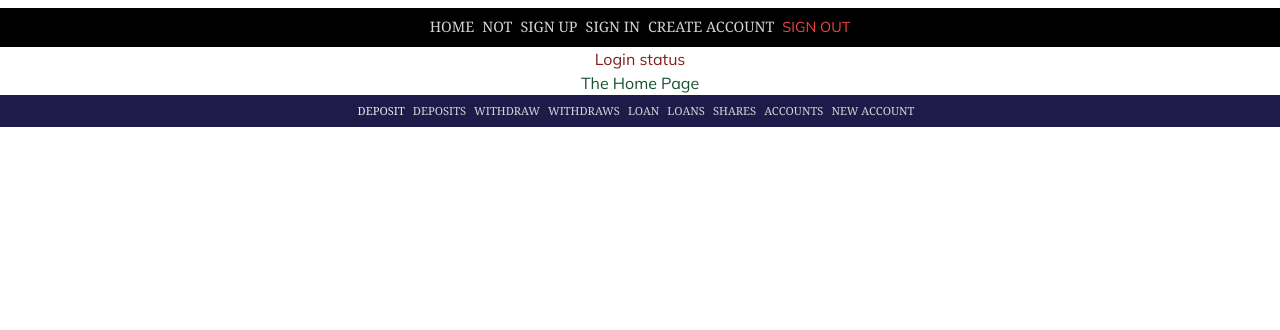
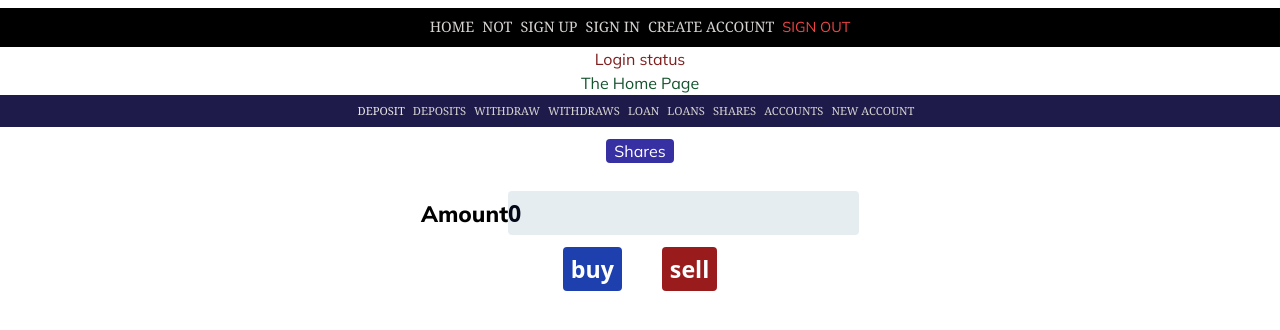
Before and after one commit to yusufnviiri/dsaccofront, a React (Create React App) app: page / in a window 1280 px wide. Both pictures are taken after typing "name@example.com", "Sample" into the empty fields and a click on the input 640 px from the left and 303 px from the top of the page. Shown: the top 330 px of the page. Built offline with nearby package versions, Linux system fonts and the light colour scheme; no server answers; a web font is replaced by a local one.

Commit message:
buy and sell shares

```diff
--- a/src/components/Home.js
+++ b/src/components/Home.js
@@ -1,9 +1,21 @@
 import React,{useEffect,useState} from 'react'
 import { useNavigate } from "react-router-dom"
 import { Link } from 'react-router-dom';
+import { useDispatch, useSelector } from "react-redux";
+
 import { buyshares,sellShares,getMemberShares } from '../redux/ApiSlice';
 function Home() {
     const navigate = useNavigate();
+    const dispatch = useDispatch();
+    const shares = useSelector((state)=>state.ApiSlice.shares)
+    const [buy,setBuy]= useState(false)
+    const [sell,setSell]= useState(false)
+    const [showSharesForm,setshowSharesForm]= useState(true)
+    const [sharesQuantity,setsharesQuantity]= useState(0)
+
+
+
+
 
   useEffect(()=>{
     let nullValue= JSON.stringify(localStorage.getItem("token"))
@@ -14,9 +26,21 @@ function Home() {
         navigate("/logins", { replace: true });
       }
   }, 3000);
+  dispatch(getMemberShares())
 
 
   })
+
+  useEffect(()=>{
+
+    console.log("getting")
+    console.log(shares)
+  },[dispatch])
+
+
+  const shareActions=()=>{
+
+  }
   return (
     <>
     <div>
@@ -33,6 +57,24 @@ function Home() {
   <Link className='text-stone-300 mr-2' to='/accounts'>Accounts</Link>
   <Link className='text-stone-300 mr-2' to='/new-account'>New Account </Link>
     </menu>
+<div>
+<button onClick={()=>{setshowSharesForm(!showSharesForm)}}    type='button' className='bg-indigo-800 text-white rounded px-2 my-3' >Shares</button>
+{showSharesForm===true?(
+    <div >    <form className='my-4'
+      onSubmit={(e) => {shareActions(e)
+    }}  ><label>Amount</label>
+<input   value={sharesQuantity}  onChange={(e)=>setsharesQuantity(e.target.value)} placeholder='shares'/>
+<div>
+<input  type='submit' value='buy' className=' mr-10 bg-blue-800 cursor-pointer text-white rounded px-2' /><input  type='submit' value='sell' className=' bg-red-800 cursor-pointer text-white rounded px-2' />
+</div>
+</form></div>
+
+):""}
+
+</div>
+
+
+
     </div>
 
     </>
--- a/src/components/loans/MemberLoans.js
+++ b/src/components/loans/MemberLoans.js
@@ -5,7 +5,6 @@ import { useDispatch, useSelector } from "react-redux";
 import { getMemberLoans ,payLoan} from '../../redux/ApiSlice';
 
 function MemberLoans() {
-  const amountRef = useRef(null)
     const dispatch = useDispatch();
     useEffect(()=>{dispatch(getMemberLoans())},[dispatch])
 
@@ -34,11 +33,9 @@ const paymentData= {
     amountPaid,loanId
 }
 const payLoanAmount=(e)=>{
-    console.log("the thing is here")
     e.preventDefault()
     if(amountPaid>0 && loanId>0){
         dispatch(payLoan(paymentData))
-        console.log("the shit is greater")
     }
 }
 
--- a/src/redux/ApiSlice.js
+++ b/src/redux/ApiSlice.js
@@ -53,14 +53,14 @@ export const getMemberWithdraws = createAsyncThunk("dsacco/withdraws", async ()
 });
 
 //get shares
-
 export const getMemberShares = createAsyncThunk("dsacco/shares", async () => {
   toke = await getToken();
   const config = {
     headers: { Authorization: `Bearer ${toke}` },
   };
+  const res = await axios.get(`${baseUrl}/Account/membershares`, config);
+  console.log(res);
 
-  const res = await axios.get(`${baseUrl}/Account/membershares`, config);
   return res.data;
 });
 
@@ -292,8 +292,9 @@ export const apiSlice = createSlice({
       }
     });
     builder.addCase(getMemberShares.fulfilled, (state, action) => {
+      console.log(action.payload);
+      console.log("shares");
       state.shares = action.payload
-      console.log(action.payload);
     });
   },
 });
```
